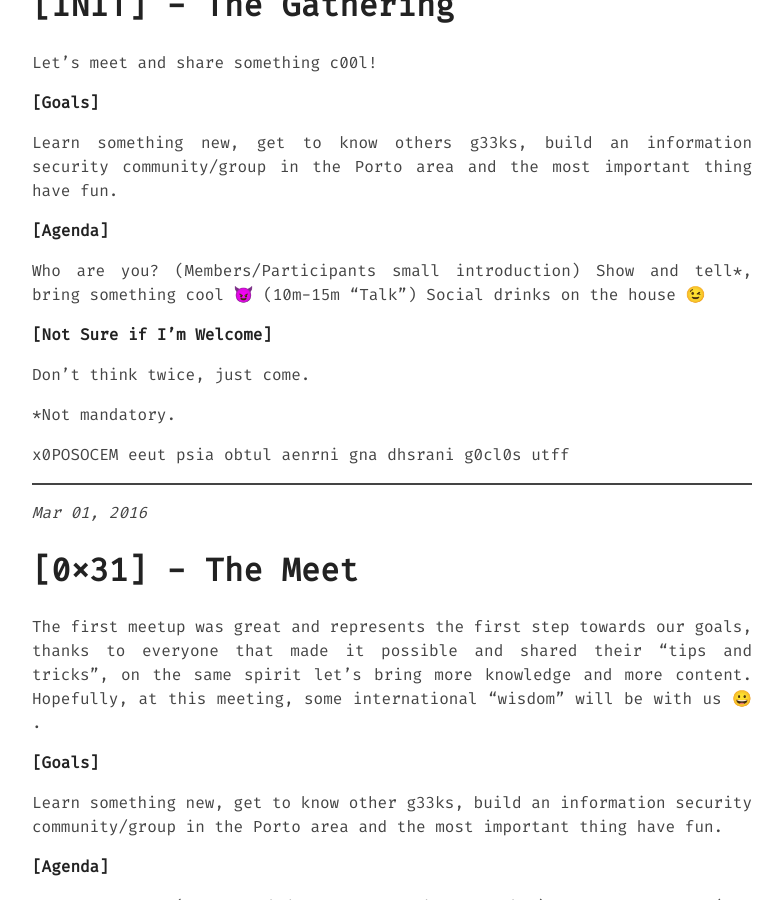
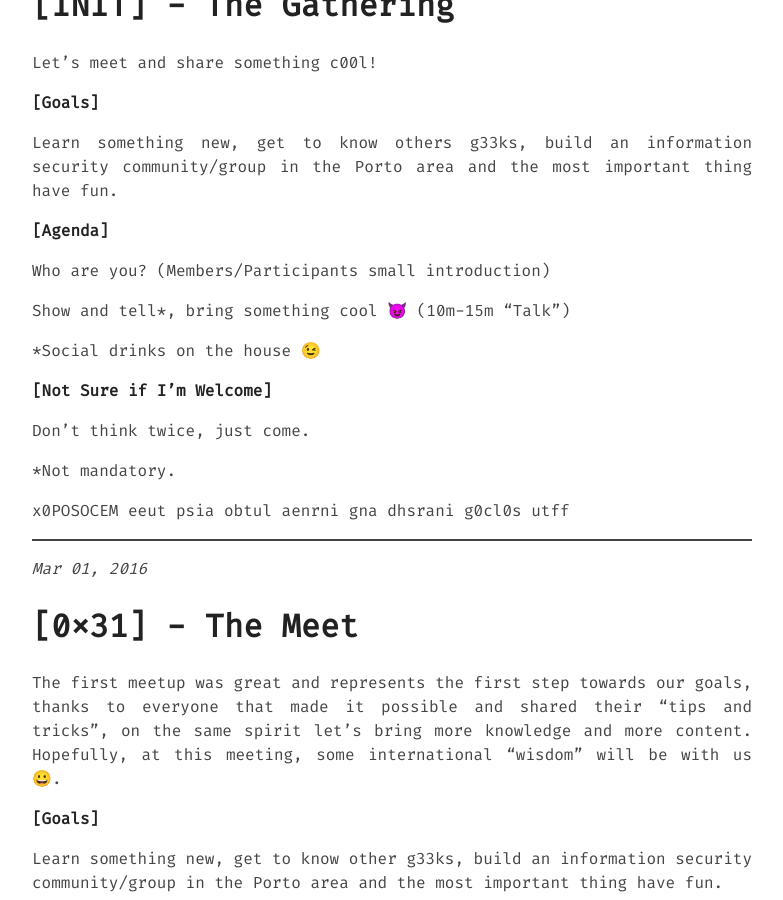
Before and after one commit to 0xOPOSEC/0xOPOSEC.github.io, a Jekyll site: the page built from _posts/2016-01-01-xpto.md, in a window 1280 px wide and 900 px high, scrolled down 275 px. Shown: the whole window, without its empty margins (248-1031 px from the left). Built offline with Jekyll 4.4.1, drawn with Linux system fonts in a browser that asks for light colours.

Commit message:
2016 Events Dates Markdown Revieww

```diff
--- a/_posts/2016-01-01-xpto.md
+++ b/_posts/2016-01-01-xpto.md
@@ -17,8 +17,10 @@ Learn something new, get to know others g33ks, build an information security com
 **\[Agenda\]**
 
 Who are you? (Members/Participants small introduction)
+
 Show and tell*, bring something cool 😈 (10m-15m "Talk")
-Social drinks on the house 😉
+
+*Social drinks on the house 😉
 
 **\[Not Sure if I'm Welcome\]**
 
@@ -33,7 +35,7 @@ x0POSOCEM eeut psia obtul aenrni gna dhsrani g0cl0s utff
 _Mar 01, 2016_
 # [0x31] - The Meet
 
-The first meetup was great and represents the first step towards our goals, thanks to everyone that made it possible and shared their "tips and tricks", on the same spirit let's bring more knowledge and more content. Hopefully, at this meeting, some international "wisdom" will be with us 😀 .
+The first meetup was great and represents the first step towards our goals, thanks to everyone that made it possible and shared their "tips and tricks", on the same spirit let's bring more knowledge and more content. Hopefully, at this meeting, some international "wisdom" will be with us 😀.
 
 **\[Goals\]**
 
@@ -82,8 +84,8 @@ Endpoint: nc challenge.madlabs.pw 4455
 Bin: http://madlabs.pw/xor-server
 
 
-*Apr 28, 2016*
-
+---------
+_Apr 28, 2016_
 # [0x33] - The Meet
 
 The fourth meeting is getting shape; we already have some activities and some shorts talks proposals, if you are keen in security and want to learn something new join us in one more g33k meeting 😈. Remember to join our Slack chat ( https://oposec.herokuapp.com ) to discuss the agenda and of course interact with other members.
@@ -108,8 +110,8 @@ Note: When someone is RSVP to an event is grabbing a seat that could be for othe
 http://pathonproject.com/XSS.swf
 
 
-*May 31, 2016*
-
+---------
+_May 31, 2016_
 # [0x34] - The Meet
 
 We are shaping a great community full security enthusiasts and experts, in the past meetups we learned about modern web technologies flaws, system administrations nightmares, IoT will be our best "friend" 😈, mobile security and several other topics. If you are keen on security and want to learn or share something new, join us for the fifth meeting. Remember to join our Slack chat (https://oposec.herokuapp.com) to discuss the agenda and of course interact with other members.
@@ -140,8 +142,8 @@ Find the flag and ping d0kt0r, fisher, simps0n or zatarra on Slack :)
 Gentlemen, start your clicks!
 
 
-*Jul 05, 2016*
-
+---------
+_Jul 05, 2016_
 # [0x35] - The Meet
 
 The community is getting bigger and full of enthusiasts, a huge thumbs up (👍) to all the participants that passed by all the past meetups. Special thanks to all speakers that took their time to share knowledge and contribute to a better community.
@@ -171,8 +173,8 @@ https://arena.davidgouveia.net/challenge/
 Hint: PHP FTW!
 
 
-*Sep 21, 2016*
-
+---------
+_Sep 21, 2016_
 # [0x36] - The Meet
 
 The summer is ending. Hopefully, everyone is recharged and ready to dig in the security world again. A lot of new stuff happened since our last meeting: Info$3c dramas, epic exploits chains, corporate DB leakage, and so on. Pick one and maybe you got something to share with the community.
@@ -214,8 +216,8 @@ Your goal is to find the name of the suspect. Ping d0kt0r, fisher, simps0n or za
 Thanks @andrebaptista for the challenge!
 
 
-*Nov 23, 2016*
-
+---------
+_Nov 23, 2016_
 # [0x37] - The Meet
 
 Ready, Set, Go! Join us for the eighth meeting, don't be shy and step up for short talk, tons of topics around since the last meeting, if you are lost, Dirty C0ws (https://dirtycow.ninja/) now are an IT thing, Hammering (https://www.vusec.net/projects/drammer/) is cooler than you think and have a look in the materials dumps from BlackHatEU (https://www.blackhat.com/eu-16/briefings.html) and Ruxcon (https://ruxcon.org.au/slides/) for inspiration.
```
